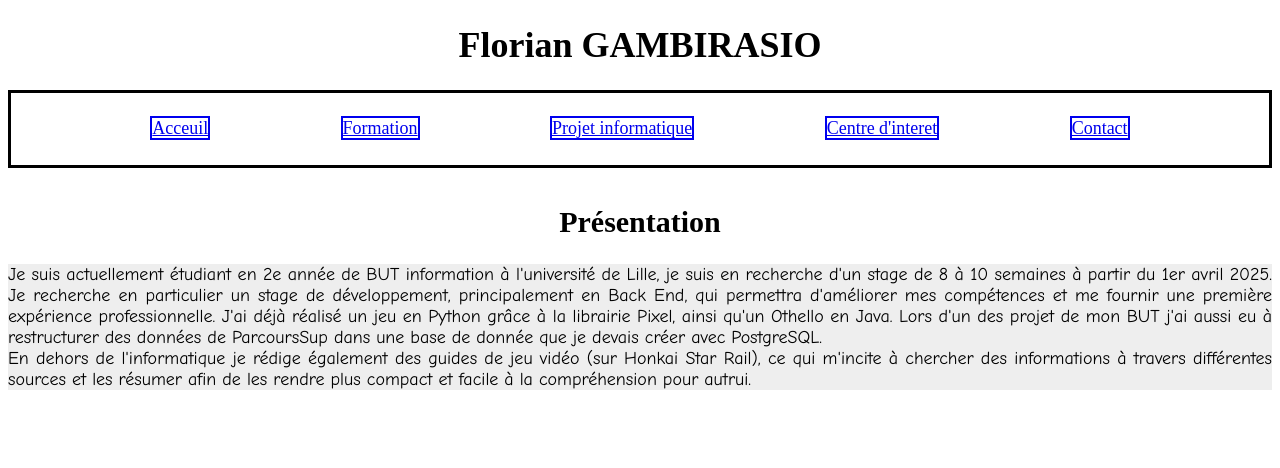
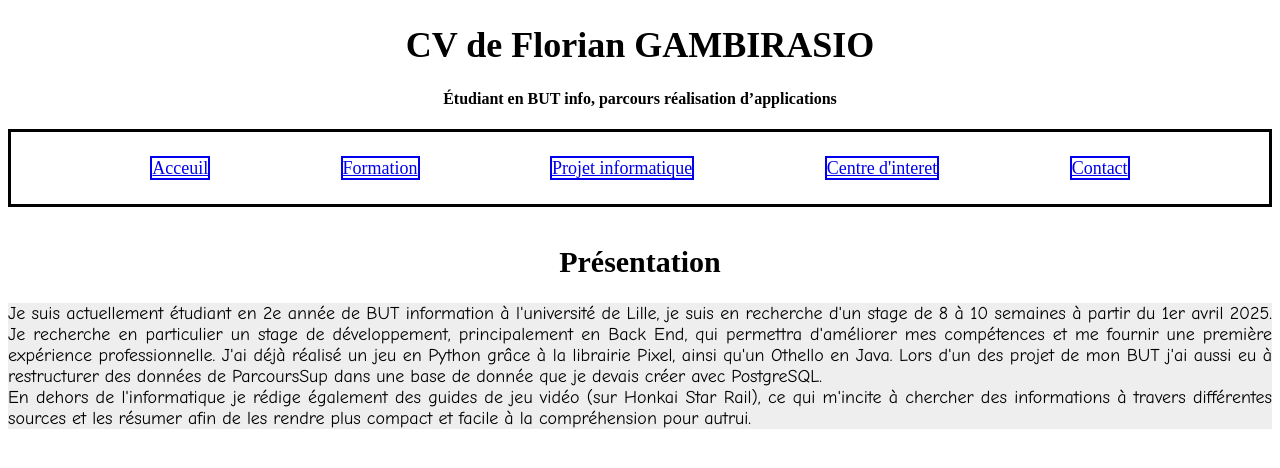
Before and after one commit to HydroFlo/WebPortfolio, a plain HTML site: page html/Acceuil.html in a window 1280 px wide. Drawn offline with Linux system fonts and the light colour scheme.

Commit message:
update legère 15 11 2024

```diff
--- a/html/Acceuil.html
+++ b/html/Acceuil.html
@@ -7,7 +7,8 @@
 </head>
 <body>
     <header>
-        <h1>Florian GAMBIRASIO</h1>
+        <h1>CV de Florian GAMBIRASIO</h1>
+        <h4>Étudiant en BUT info, parcours réalisation d’applications</h4>
         <nav>
             <a href="Acceuil.html">Acceuil</a>
             <a href="Formation.html">Formation</a>
```
Also changed, not shown: html/CentreInteret.html (+2 -1 lines), html/Contact.html (+2 -1 lines), html/Formation.html (+2 -1 lines), html/Projet.html (+2 -1 lines).
